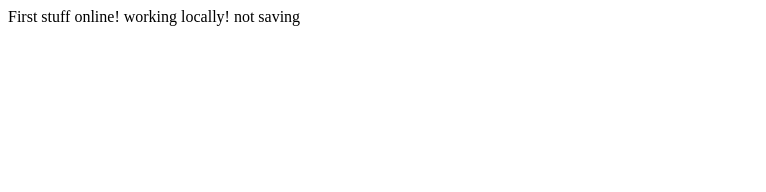
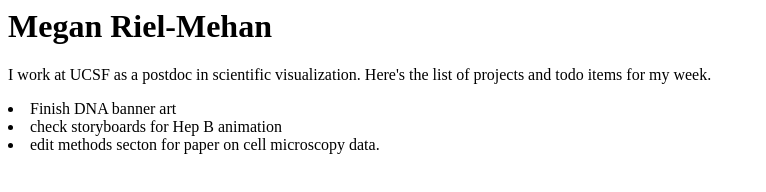
Before and after one commit to meganrm/fewd-website, a plain HTML site: page index.html in a window 1280 px wide. Shown: the whole page, without its empty margins (0-766 px from the left). Drawn offline with Linux system fonts and the light colour scheme.

Commit message:
first HTML, used h1, p, and uo

```diff
--- a/index.html
+++ b/index.html
@@ -1,5 +1,10 @@
-First stuff online!
+<h1>Megan Riel-Mehan</h1>
 
-working locally!
+<p>I work at UCSF as a postdoc in scientific visualization. Here's the list of projects and todo items for my week.
+</p>
 
-not saving
+<uo>
+  <li>Finish DNA banner art</li>
+  <li>check storyboards for Hep B animation</li>
+  <li>edit methods secton for paper on cell microscopy data.</li>
+</uo>
```
